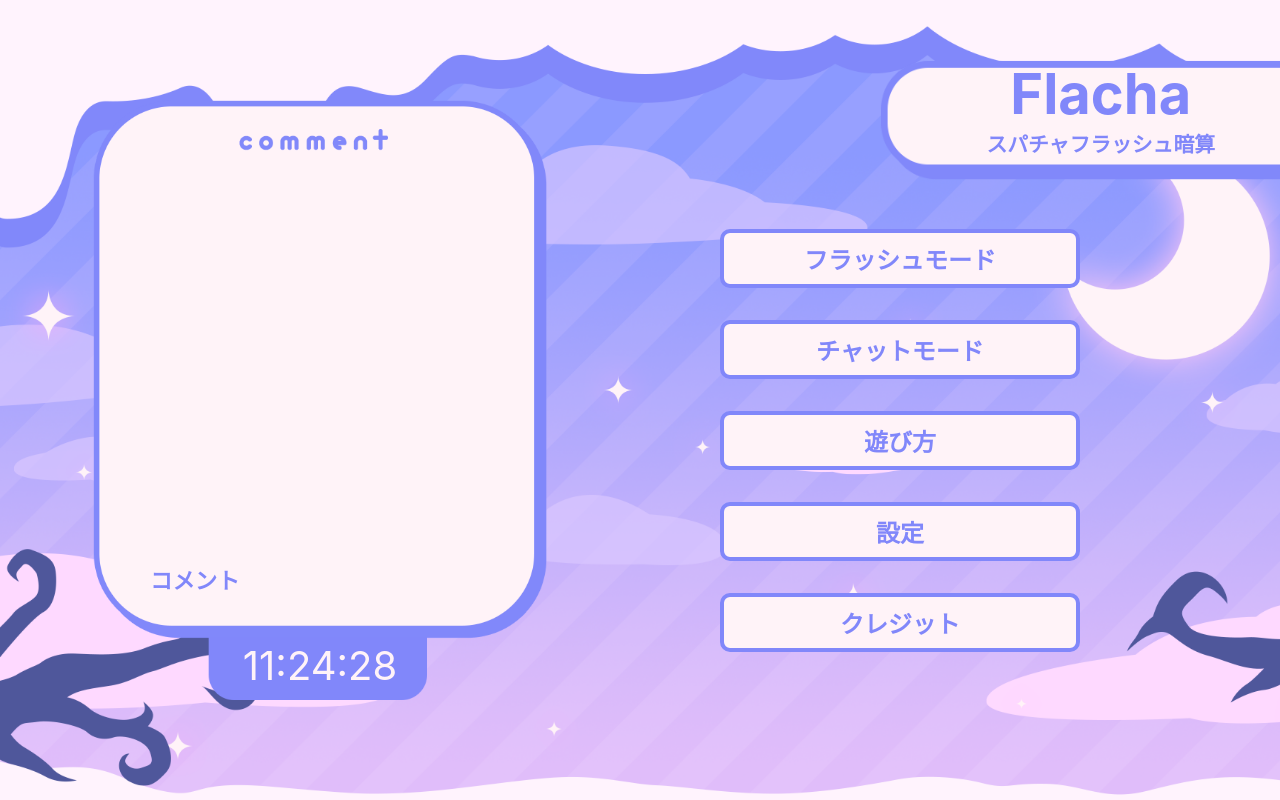
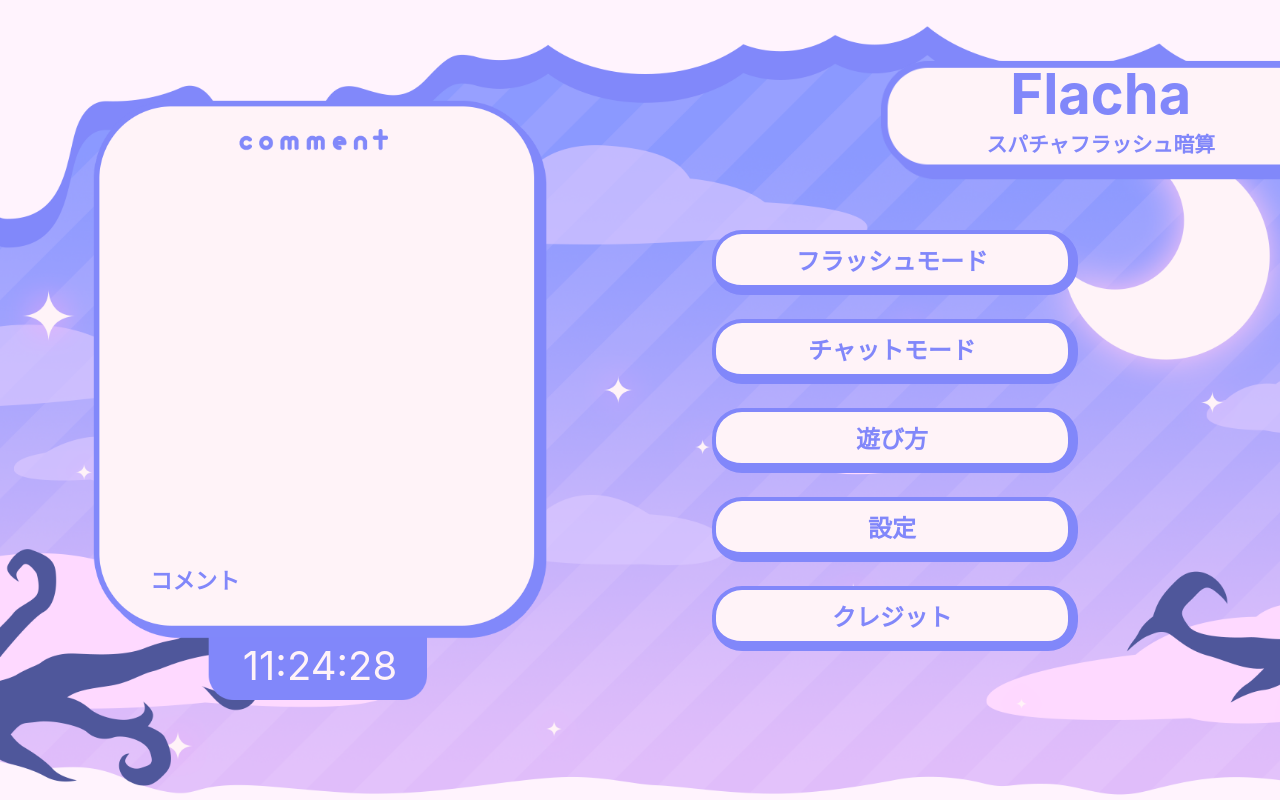
Before and after one commit to yoshi-non/flacha, a Next.js app: page / in a window 1280 px wide. Built offline with nearby package versions, Linux system fonts and the light colour scheme.

Commit message:
change: css

```diff
--- a/styles/Credit.module.css
+++ b/styles/Credit.module.css
@@ -39,6 +39,11 @@
     overflow: hidden;
     box-shadow: 0px 0px 5px 3px #3a44ff;
     background-color: white;
+    transition: 0.4s;
+}
+
+.linkBlock:hover {
+    scale: 1.1;
 }
 
 .linkImg {
--- a/styles/Home.module.css
+++ b/styles/Home.module.css
@@ -102,12 +102,11 @@
 .btnBox {
   margin-top: 5rem;
   margin-left: 3rem;
-  color: #fff3f8;
 }
 
 .btnBlock {
   padding: 0.5rem 5rem;
-  margin: 2rem;
+  margin: 1.5rem;
   display: flex;
   justify-content: center;
   align-items: center;
@@ -116,7 +115,10 @@
   font-weight: 900;
   background-color: #fff3f8;
   border: 4px solid #8187fa;
-  border-radius: 10px;
+  border-right: 10px solid #8187fa;
+  border-bottom: 10px solid #8187fa;
+
+  border-radius: 30px;
   cursor: pointer;
   transition: 0.6s;
 }
```
